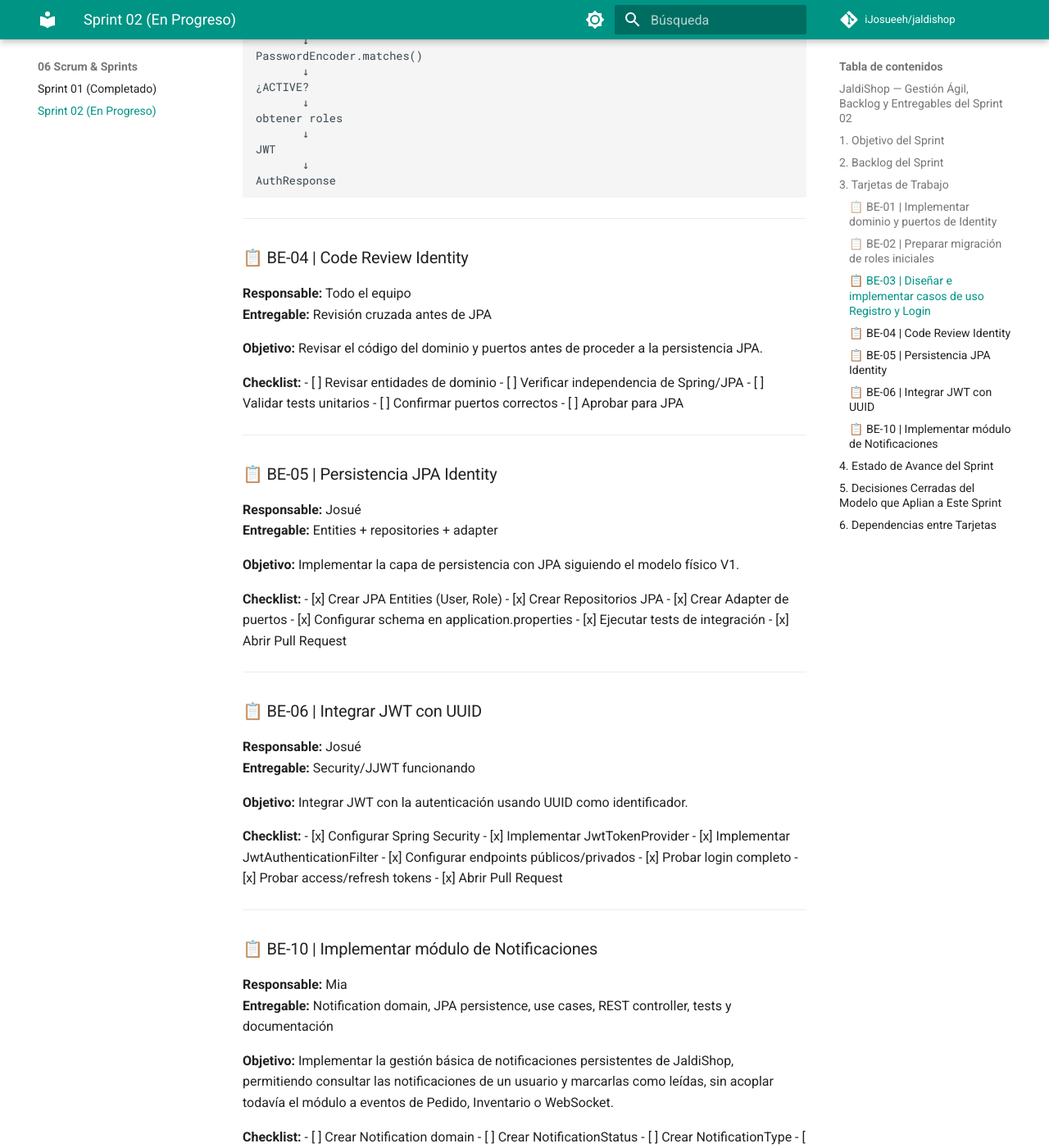
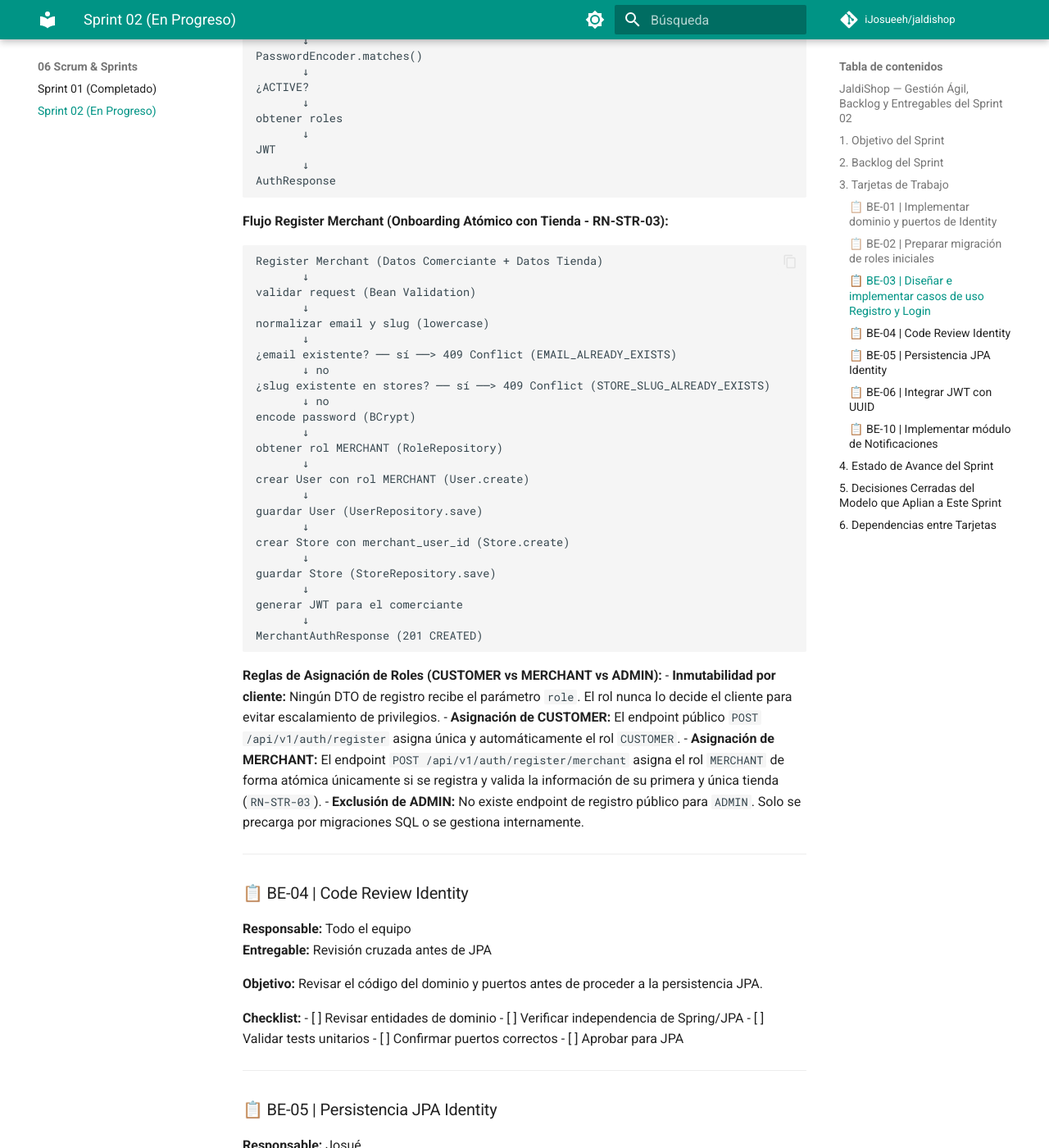
Before and after one commit to iJosueeh/jaldishop, an MkDocs documentation site: the page built from docs/06-scrum/sprint-02.md, in a window 1280 px wide and 1400 px high, scrolled down 3454 px. Shown: the whole window at 82% size. Built offline with MkDocs 1.6.1 and Material for MkDocs 9.7.7, drawn with Linux system fonts in a browser that asks for light colours; comment, search, counter and statistics services are not loaded.

Commit message:
docs: registro de flujo de merchant en docs

````diff
--- a/docs/06-scrum/sprint-02.md
+++ b/docs/06-scrum/sprint-02.md
@@ -188,6 +188,41 @@ JWT
 AuthResponse
 ```
 
+**Flujo Register Merchant (Onboarding Atómico con Tienda - RN-STR-03):**
+```
+Register Merchant (Datos Comerciante + Datos Tienda)
+       ↓
+validar request (Bean Validation)
+       ↓
+normalizar email y slug (lowercase)
+       ↓
+¿email existente? ── sí ──> 409 Conflict (EMAIL_ALREADY_EXISTS)
+       ↓ no
+¿slug existente en stores? ── sí ──> 409 Conflict (STORE_SLUG_ALREADY_EXISTS)
+       ↓ no
+encode password (BCrypt)
+       ↓
+obtener rol MERCHANT (RoleRepository)
+       ↓
+crear User con rol MERCHANT (User.create)
+       ↓
+guardar User (UserRepository.save)
+       ↓
+crear Store con merchant_user_id (Store.create)
+       ↓
+guardar Store (StoreRepository.save)
+       ↓
+generar JWT para el comerciante
+       ↓
+MerchantAuthResponse (201 CREATED)
+```
+
+**Reglas de Asignación de Roles (CUSTOMER vs MERCHANT vs ADMIN):**
+- **Inmutabilidad por cliente:** Ningún DTO de registro recibe el parámetro `role`. El rol nunca lo decide el cliente para evitar escalamiento de privilegios.
+- **Asignación de CUSTOMER:** El endpoint público `POST /api/v1/auth/register` asigna única y automáticamente el rol `CUSTOMER`.
+- **Asignación de MERCHANT:** El endpoint `POST /api/v1/auth/register/merchant` asigna el rol `MERCHANT` de forma atómica únicamente si se registra y valida la información de su primera y única tienda (`RN-STR-03`).
+- **Exclusión de ADMIN:** No existe endpoint de registro público para `ADMIN`. Solo se precarga por migraciones SQL o se gestiona internamente.
+
 ---
 
 ### 📋 BE-04 | Code Review Identity
````
